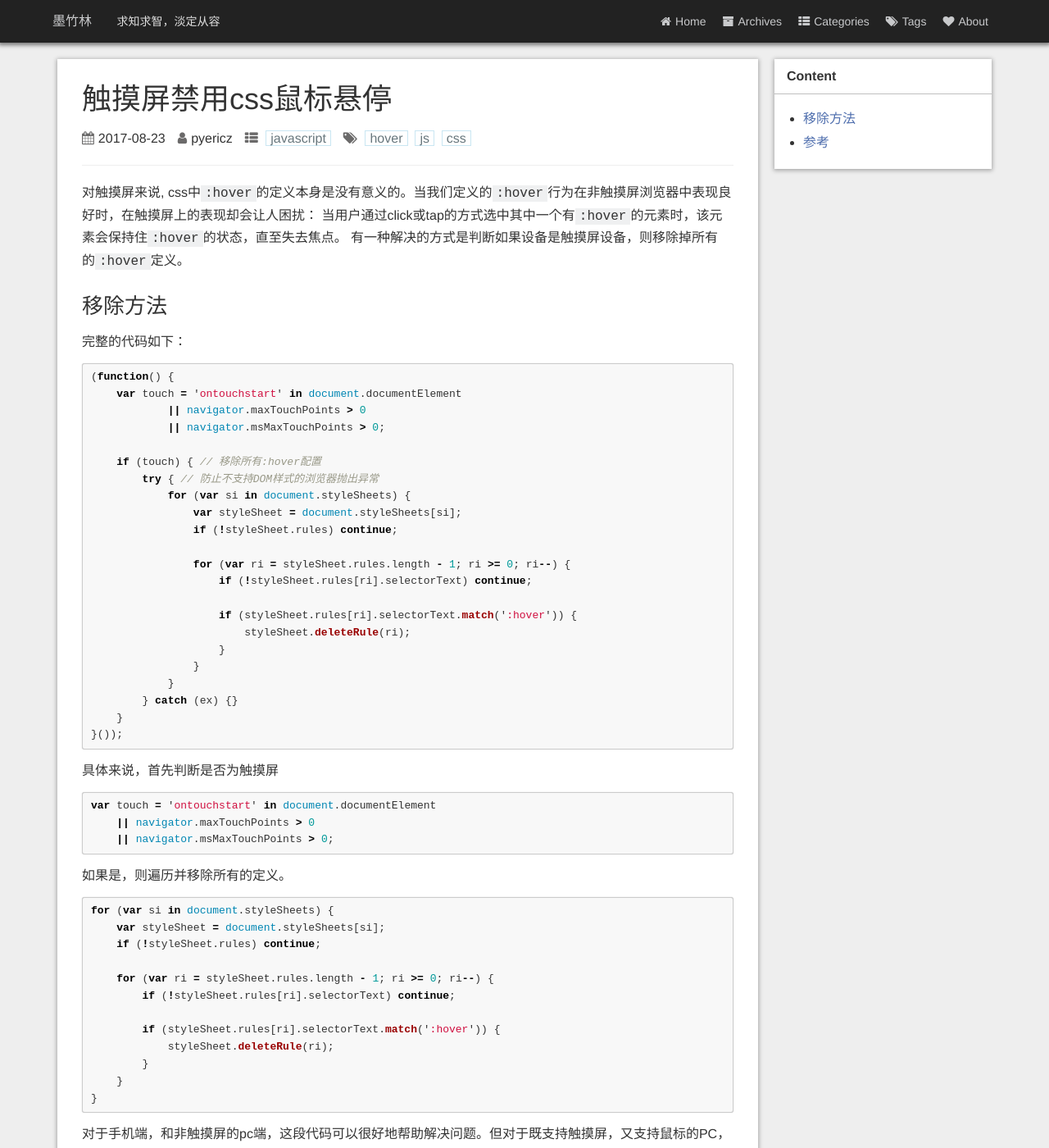
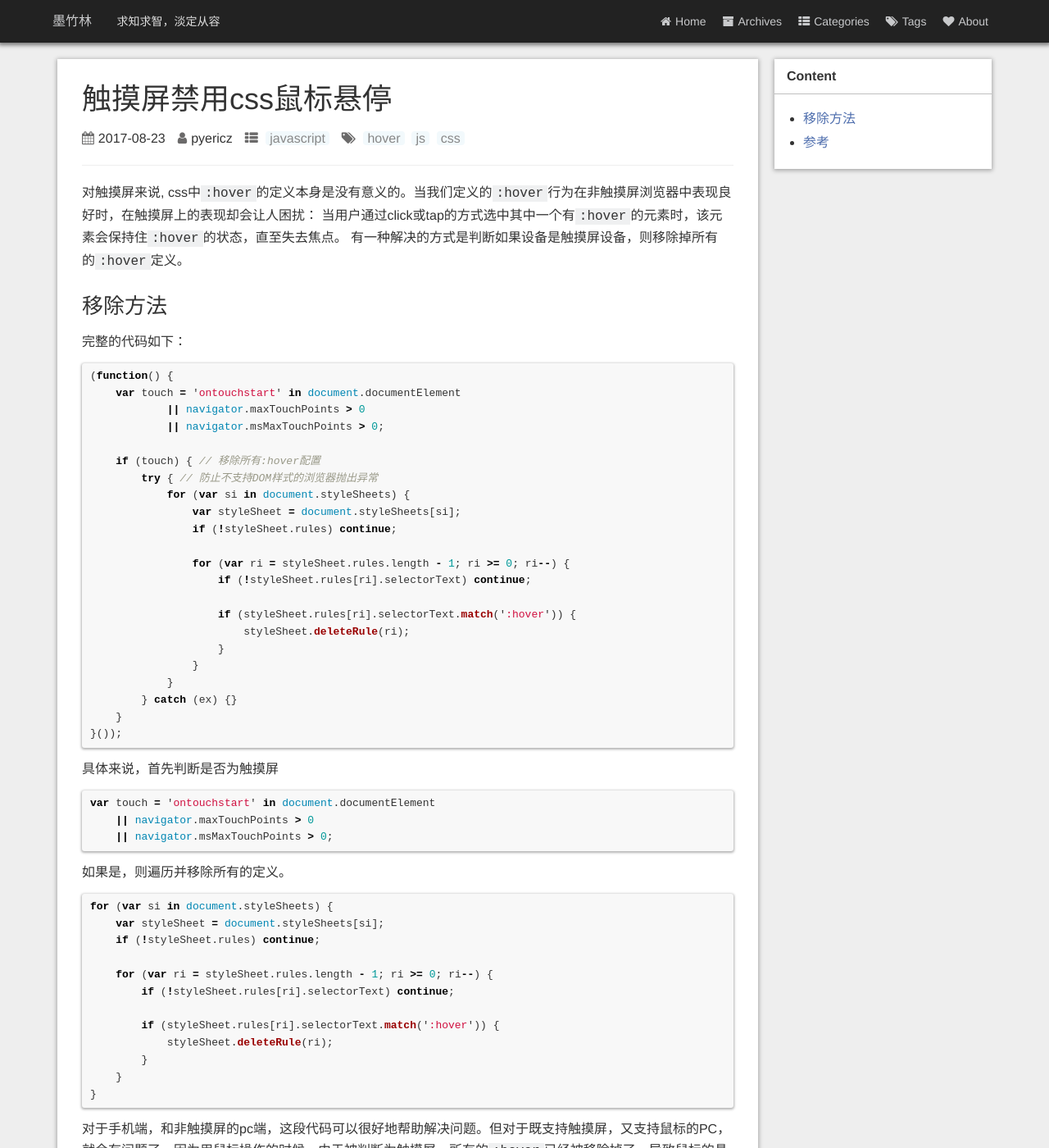
Before and after one commit to pyericz/blog, a Jekyll site: the page built from _posts/2017-08-23-delete-css-hover-for-touch-devices.md, in a window 1280 px wide and 1400 px high. Shown: the whole window at 82% size. Built offline with Jekyll 4.4.1, drawn with Linux system fonts in a browser that asks for light colours; comment, search, counter and statistics services are not loaded.

Commit message:
update theme

```diff
--- a/_sass/_page.scss
+++ b/_sass/_page.scss
@@ -74,7 +74,7 @@
                         padding: 0 5px;
                         background-color: #f2f9fc;
                         border-radius: 4px;
-                        color: #888888;
+                        color: #888;
                         font-size: 90%;
                         transition: 0.3s ease;
                         &:hover {
--- a/_sass/_post.scss
+++ b/_sass/_post.scss
@@ -17,8 +17,10 @@
                 color: #6b6a6a;
             }
             a {
-                border: 1px solid #c9e6f2;
-                color: #68777d;
+                padding: 0 5px;
+                background-color: #f2f9fc;
+                border-radius: 4px;
+                color: #888;
                 padding: 0 5px;
                 transition: 0.3s ease;
                 &:hover {
```
Also changed, not shown: css/github-v2.min.css.
